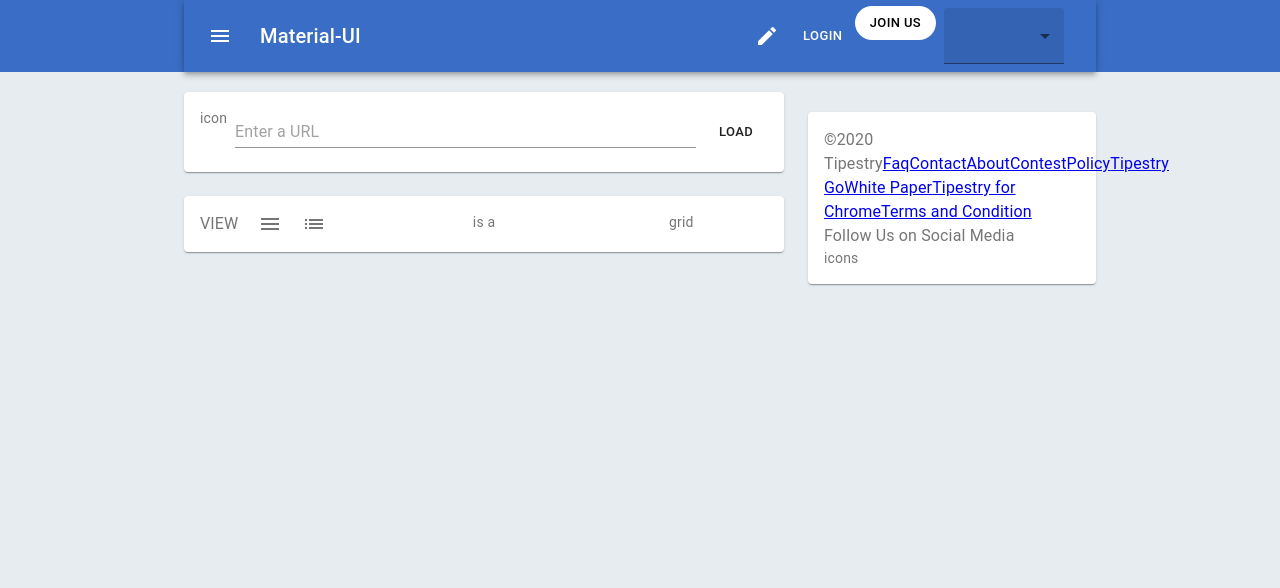
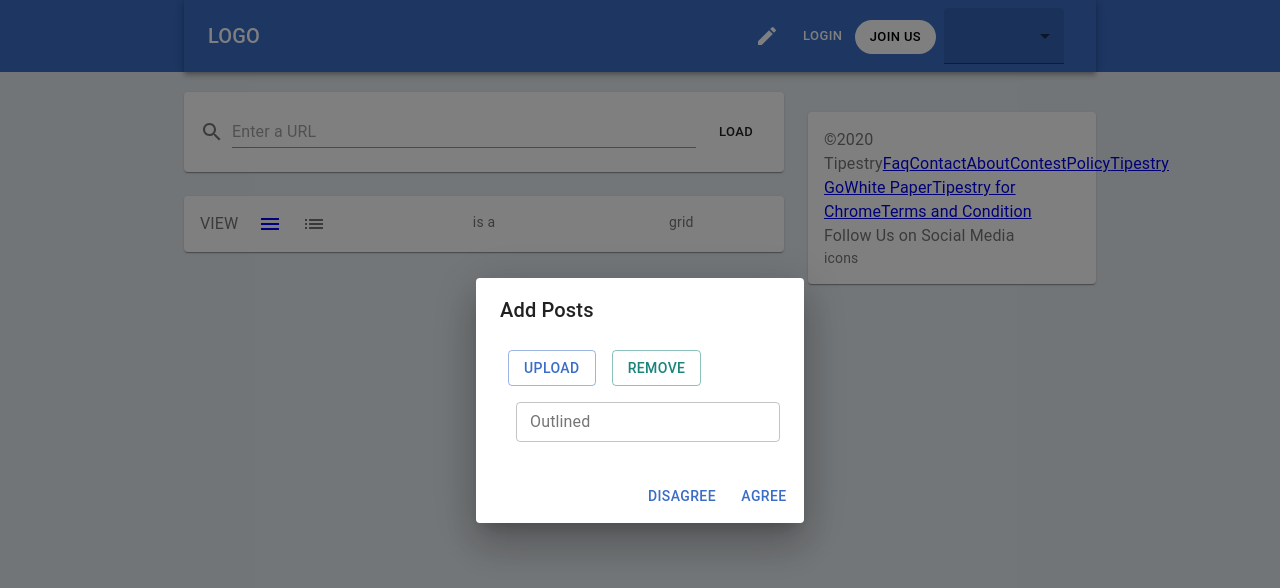
Before and after one commit to abbey5k4/tipestry, a Next.js app: page / in a window 1280 px wide. Both pictures are taken after a click on the button "show 4 new mails". Shown: the top 588 px of the page. Built offline with nearby package versions, Linux system fonts and the light colour scheme.

Commit message:
icons added

```diff
--- a/src/Header/Navbar.js
+++ b/src/Header/Navbar.js
@@ -6,18 +6,10 @@ import Container from '@material-ui/core/Container';
 import IconButton from '@material-ui/core/IconButton';
 import Typography from '@material-ui/core/Typography';
 import Button from '@material-ui/core/Button';
-import Badge from '@material-ui/core/Badge';
 import MenuItem from '@material-ui/core/MenuItem';
 import Menu from '@material-ui/core/Menu';
-import MenuIcon from '@material-ui/icons/Menu';
-import AccountCircle from '@material-ui/icons/AccountCircle';
 import CreateIcon from '@material-ui/icons/Create';
-import MailIcon from '@material-ui/icons/Mail';
-import NotificationsIcon from '@material-ui/icons/Notifications';
 import MoreIcon from '@material-ui/icons/MoreVert';
-import InputLabel from '@material-ui/core/InputLabel';
-// import MenuItem from '@material-ui/core/MenuItem';
-// import FormHelperText from '@material-ui/core/FormHelperText';
 import FormControl from '@material-ui/core/FormControl';
 import Select from '@material-ui/core/Select';
 import Dialog from '@material-ui/core/Dialog';
@@ -26,6 +18,7 @@ import DialogContent from '@material-ui/core/DialogContent';
 import DialogContentText from '@material-ui/core/DialogContentText';
 import DialogTitle from '@material-ui/core/DialogTitle';
 import Slide from '@material-ui/core/Slide';
+import ModalForm from './components/modalForm';
 
 
 const useStyles = makeStyles((theme) => ({
@@ -49,7 +42,7 @@ const useStyles = makeStyles((theme) => ({
     btnTwo: {
         color: '#000',
         width: 'auto',
-        marginTop: '6px',
+        marginTop: '20px',
         backgroundColor: 'white',
         fontSize: '0.8125rem',
         height: '34px',
@@ -63,12 +56,17 @@ const useStyles = makeStyles((theme) => ({
       [theme.breakpoints.up('md')]: {
         display: 'flex',
       },
+
     },
     sectionMobile: {
       display: 'flex',
       [theme.breakpoints.up('md')]: {
         display: 'none',
       },
+      btnOne: {
+        color: '#000',
+        fontSize: '0.8125rem',
+    },
     },
     formControl: {
         margin: theme.spacing(1),
@@ -171,16 +169,16 @@ const useStyles = makeStyles((theme) => ({
             <div className={classes.grow}>
                 <AppBar position="static">
                     <Toolbar>
-                        <IconButton
+                        {/* <IconButton
                             edge="start"
                             className={classes.menuButton}
                             color="inherit"
                             aria-label="open drawer"
                         >
                         <MenuIcon />
-                        </IconButton>
+                        </IconButton> */}
                         <Typography className={classes.title} variant="h6" noWrap>
-                            Material-UI
+                            LOGO
                         </Typography>
                         <div className={classes.grow} />
                         <div className={classes.sectionDesktop}>
@@ -222,11 +220,10 @@ const useStyles = makeStyles((theme) => ({
                                     aria-labelledby="alert-dialog-slide-title"
                                     aria-describedby="alert-dialog-slide-description"
                                 >
-                                    <DialogTitle id="alert-dialog-slide-title">{"Use Google's location service?"}</DialogTitle>
+                                    <DialogTitle id="alert-dialog-slide-title">{"Add Posts"}</DialogTitle>
                                     <DialogContent>
                                     <DialogContentText id="alert-dialog-slide-description">
-                                        Let Google help apps determine location. This means sending anonymous location data to
-                                        Google, even when no apps are running.
+                                        <ModalForm />
                                     </DialogContentText>
                                     </DialogContent>
                                     <DialogActions>
--- /dev/null
+++ b/src/Header/components/modalForm.js
@@ -0,0 +1,55 @@
+import React from 'react'
+import { makeStyles } from '@material-ui/core/styles';
+import Button from '@material-ui/core/Button';
+import IconButton from '@material-ui/core/IconButton';
+import PhotoCamera from '@material-ui/icons/PhotoCamera';
+import { TextField } from '@material-ui/core';
+
+const useStyles = makeStyles((theme) => ({
+  root: {
+    '& > *': {
+      margin: theme.spacing(1),
+    },
+  },
+  input: {
+    display: 'none',
+  },
+}));
+
+const ModalForm = () => {
+    const classes = useStyles();
+    return (
+        <div className={classes.root}>
+            <input
+                accept="image/*"
+                className={classes.input}
+                id="contained-button-file"
+                multiple
+                type="file"
+            />
+            <label htmlFor="contained-button-file">
+                <Button variant="outlined" color="primary" component="span">
+                    UPLOAD
+                </Button>
+            </label>
+            <input
+                accept="image/*"
+                className={classes.input}
+                id="contained-button-file"
+                multiple
+                type="file"
+            />
+            <label htmlFor="contained-button-file">
+                <Button variant="outlined" color="secondary" component="span">
+                    REMOVE
+                </Button>
+            </label>
+
+            <form  className={classes.root} noValidate autoComplete="off">
+                <TextField id="outlined-basic" label="Outlined" variant="outlined" size="small" fullWidth id="standard-full-width"/>
+            </form>
+        </div>
+    )
+}
+
+export default ModalForm;
--- a/src/main/components/contents/head.js
+++ b/src/main/components/contents/head.js
@@ -15,6 +15,7 @@ const useStyles = makeStyles((theme) => ({
     iconOne: {
         marginLeft: '20px',
         marginRight: '20px',
+        color: 'blue'
     },
     iconTwo: {},
 }));
--- a/src/main/components/contents/search.js
+++ b/src/main/components/contents/search.js
@@ -3,6 +3,7 @@ import { makeStyles } from '@material-ui/core/styles';
 import Paper from '@material-ui/core/Paper';
 import TextField from '@material-ui/core/TextField';
 import Button from '@material-ui/core/Button';
+import SearchIcon from '@material-ui/icons/Search';
 
 
 const useStyles = makeStyles((theme) => ({
@@ -16,6 +17,9 @@ const useStyles = makeStyles((theme) => ({
     },
     search: {
         display: 'flex'
+    },
+    icon: {
+        marginTop: '12px',
     }
 }));
 const SearchBar = () => {
@@ -24,7 +28,7 @@ const SearchBar = () => {
         <div>
             <Paper className={classes.paper}>
                 <div className={classes.search}>
-                    icon
+                    <SearchIcon className={classes.icon} />
                     <TextField
                             id="standard-full-width"
                             style={{ margin: 8 }}
```
